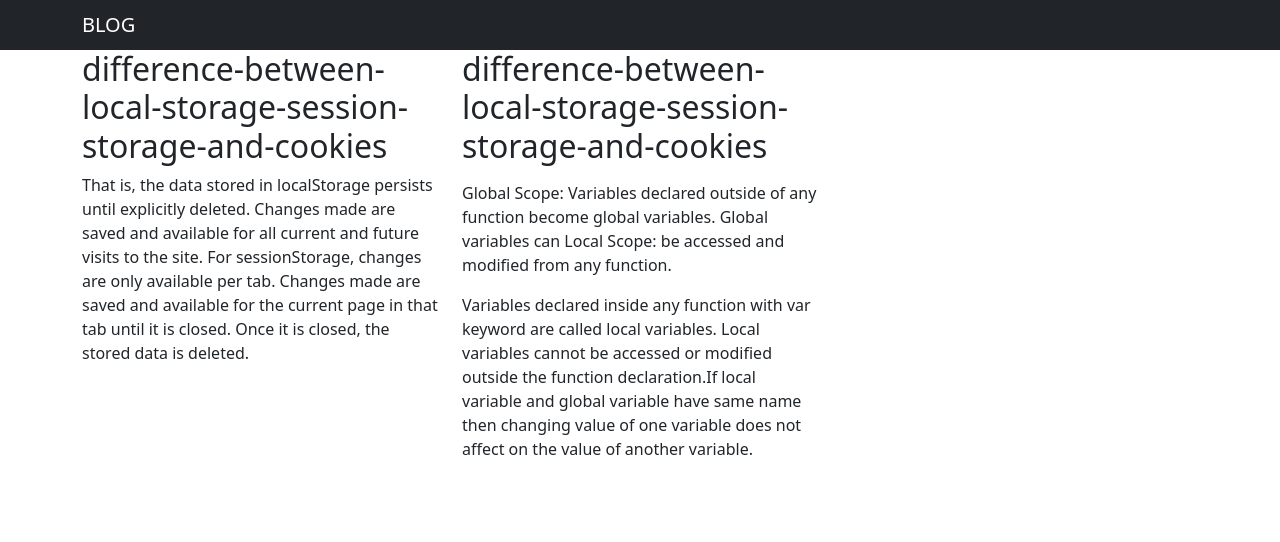
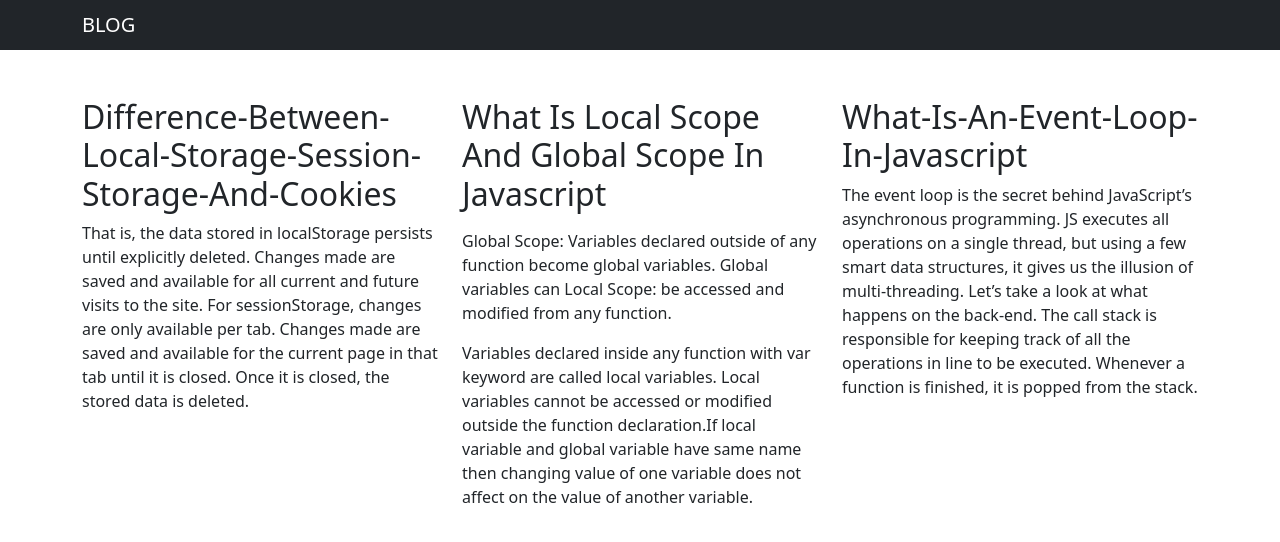
Before and after one commit to abdullah-al-mamun-vai/monster-debug, a plain HTML site: page blog.html in a window 1280 px wide. Drawn offline with nearby package versions, Linux system fonts and the light colour scheme.

Commit message:
blog all added

```diff
--- a/blog.html
+++ b/blog.html
@@ -17,11 +17,11 @@
         </div>
     </nav>
     <!-- blog added -->
-    <div class="container">
+    <div class="container py-5">
         <div class="row">
             <div class="col-md-4">
                 <div class="blog">
-                    <h2>difference-between-local-storage-session-storage-and-cookies</h2>
+                    <h2 class="text-capitalize">difference-between-local-storage-session-storage-and-cookies</h2>
                     <p>That is, the data stored in localStorage persists until explicitly deleted. Changes made are
                         saved and available for all current and future visits to the site.
                         For sessionStorage, changes are only available per tab. Changes made are saved and available for
@@ -31,7 +31,7 @@
             </div>
             <div class="col-md-4">
                 <div class="blog">
-                    <h2>difference-between-local-storage-session-storage-and-cookies</h2>
+                    <h2 class="text-capitalize">what is local scope and global scope in javascript</h2>
                     <p>
                     <blockquote>Global Scope: Variables declared outside of any function become global variables. Global
                         variables can
@@ -40,6 +40,18 @@
                     cannot be accessed or modified outside the function declaration.If local variable and global
                     variable have same name then changing value of one variable does not affect on the value of another
                     variable.
+                    </p>
+                </div>
+            </div>
+            <div class="col-md-4">
+                <div class="blog">
+                    <h2 class="text-capitalize">what-is-an-event-loop-in-javascript</h2>
+                    <p>
+                        The event loop is the secret behind JavaScript’s asynchronous programming. JS executes all
+                        operations on a single thread, but using a few smart data structures, it gives us the illusion
+                        of multi-threading. Let’s take a look at what happens on the back-end.
+                        The call stack is responsible for keeping track of all the operations in line to be executed.
+                        Whenever a function is finished, it is popped from the stack.
                     </p>
                 </div>
             </div>
```
